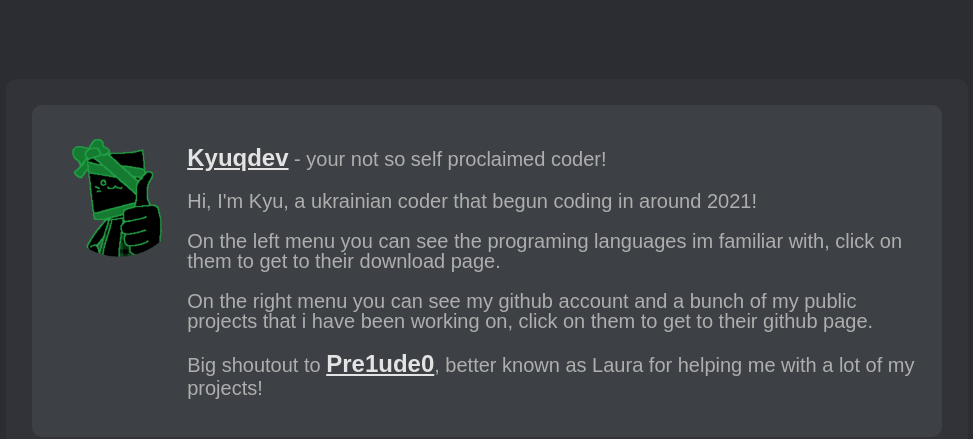
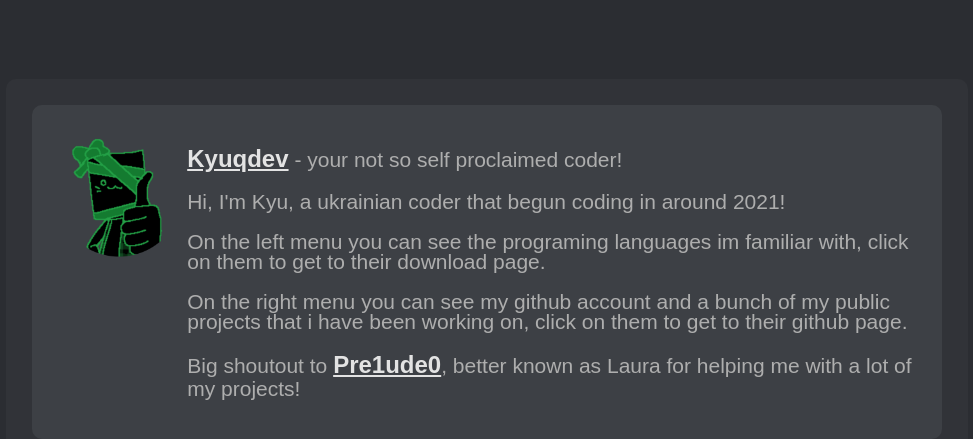
Before and after one commit to Kyuqdev/Kyuqdev, a plain HTML site: page index.html in a window 1280 px wide. Shown: the top 439 px of the page, without its empty margins (153-1126 px from the left). Drawn offline with Linux system fonts and the light colour scheme.

Commit message:
freaky font update👅👅👅👅

```diff
--- a/static/style.css
+++ b/static/style.css
@@ -3,7 +3,7 @@ body {
     color: rgb(174, 174, 174);
     font-size: auto;
     font-family: Verdana, Geneva, Tahoma, sans-serif, bold;
-    a { font-family: Papyrus, fantasy; font-size: 24px; font-style: normal; font-variant: normal; font-weight: 700; line-height: 26.4px; } h3 { font-family: Papyrus, fantasy; font-size: 14px; font-style: normal; font-variant: normal; font-weight: 700; line-height: 15.4px; } p { font-family: Papyrus, fantasy; font-size: 20px; font-style: normal; font-variant: normal; font-weight: 400; line-height: 20px; } blockquote { font-family: Papyrus, fantasy; font-size: 21px; font-style: normal; font-variant: normal; font-weight: 400; line-height: 30px; } pre { font-family: Papyrus, fantasy; font-size: 13px; font-style: normal; font-variant: normal; font-weight: 400; line-height: 18.5714px; }
+    a { font-family: Papyrus, fantasy; font-size: 24px; font-style: normal; font-variant: normal; font-weight: 700; line-height: 26.4px; } h3 { font-family: Papyrus, fantasy; font-size: 14px; font-style: normal; font-variant: normal; font-weight: 700; line-height: 15.4px; } p { font-family: Papyrus, fantasy; font-size: 21px; font-style: normal; font-variant: normal; font-weight: 400; line-height: 20px; } blockquote { font-family: Papyrus, fantasy; font-size: 21px; font-style: normal; font-variant: normal; font-weight: 400; line-height: 30px; } pre { font-family: Papyrus, fantasy; font-size: 13px; font-style: normal; font-variant: normal; font-weight: 400; line-height: 18.5714px; }
 }
 
 
```
